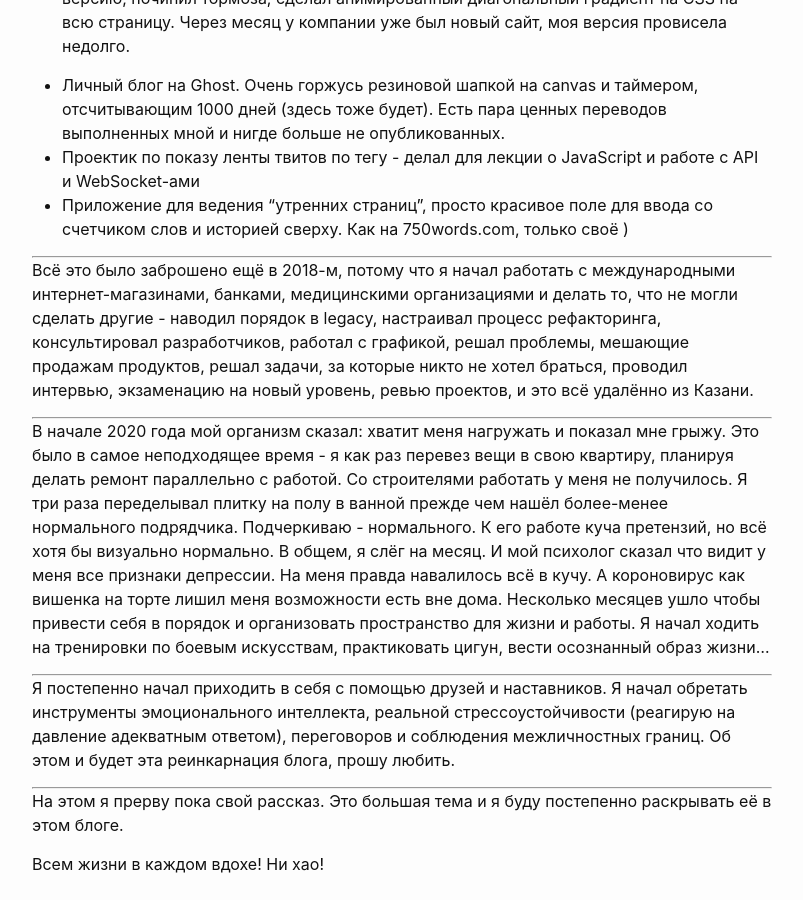
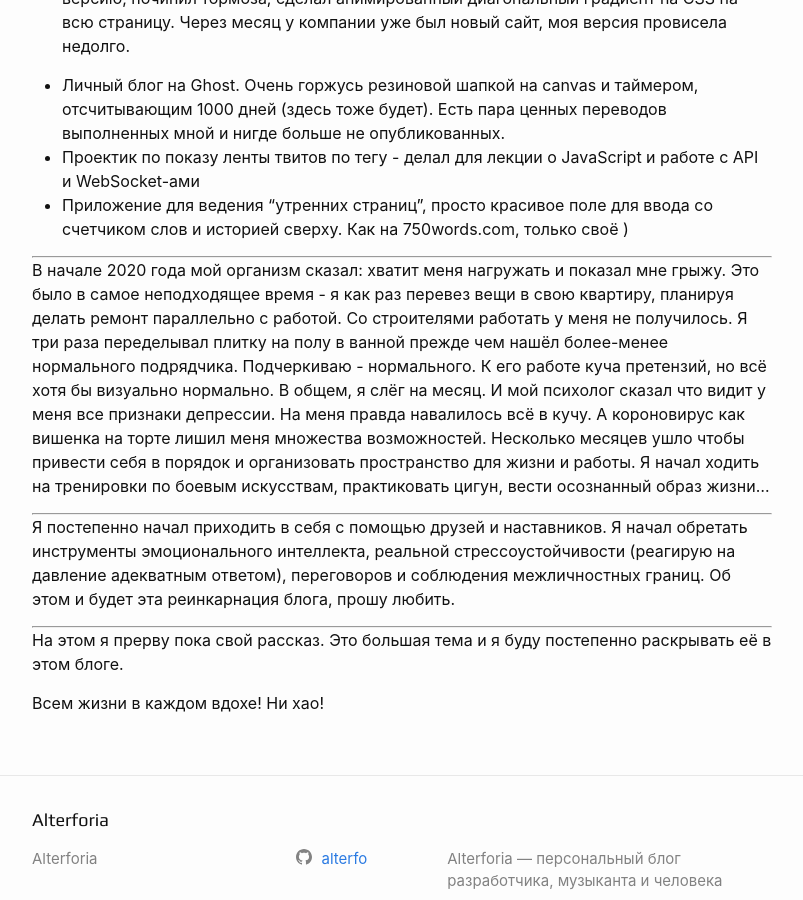
Before and after one commit to badattech/badattech.github.io, a Jekyll site: the page built from _posts/2020-09-03-why-the-blog-appears.markdown, in a window 1280 px wide and 900 px high, scrolled down 1974 px. Shown: the whole window, without its empty margins (238-1041 px from the left). Built offline with Jekyll 4.4.1, drawn with Linux system fonts in a browser that asks for light colours.

Commit message:
updates first post

```diff
--- a/_posts/2020-09-03-why-the-blog-appears.markdown
+++ b/_posts/2020-09-03-why-the-blog-appears.markdown
@@ -41,11 +41,7 @@ categories: why
 
 ***
 
-Всё это было заброшено ещё в 2018-м, потому что я начал работать с международными интернет-магазинами, банками, медицинскими организациями и делать то, что не могли сделать другие - наводил порядок в legacy, настраивал процесс рефакторинга, консультировал разработчиков, работал с графикой, решал проблемы, мешающие продажам продуктов, решал задачи, за которые никто не хотел браться, проводил интервью, экзаменацию на новый уровень, ревью проектов, и это всё удалённо из Казани.
-
-***
-
-В начале 2020 года мой организм сказал: хватит меня нагружать и показал мне грыжу. Это было в самое неподходящее время - я как раз перевез вещи в свою квартиру, планируя делать ремонт параллельно с работой. Со строителями работать у меня не получилось. Я три раза переделывал плитку на полу в ванной прежде чем нашёл более-менее нормального подрядчика. Подчеркиваю - нормального. К его работе куча претензий, но всё хотя бы визуально нормально. В общем, я слёг на месяц. И мой психолог сказал что видит у меня все признаки депрессии. На меня правда навалилось всё в кучу. А короновирус как вишенка на торте лишил меня возможности есть вне дома. Несколько месяцев ушло чтобы привести себя в порядок и организовать пространство для жизни и работы. Я начал ходить на тренировки по боевым искусствам, практиковать цигун, вести осознанный образ жизни...
+В начале 2020 года мой организм сказал: хватит меня нагружать и показал мне грыжу. Это было в самое неподходящее время - я как раз перевез вещи в свою квартиру, планируя делать ремонт параллельно с работой. Со строителями работать у меня не получилось. Я три раза переделывал плитку на полу в ванной прежде чем нашёл более-менее нормального подрядчика. Подчеркиваю - нормального. К его работе куча претензий, но всё хотя бы визуально нормально. В общем, я слёг на месяц. И мой психолог сказал что видит у меня все признаки депрессии. На меня правда навалилось всё в кучу. А короновирус как вишенка на торте лишил меня множества возможностей. Несколько месяцев ушло чтобы привести себя в порядок и организовать пространство для жизни и работы. Я начал ходить на тренировки по боевым искусствам, практиковать цигун, вести осознанный образ жизни...
 
 ***
 
```
